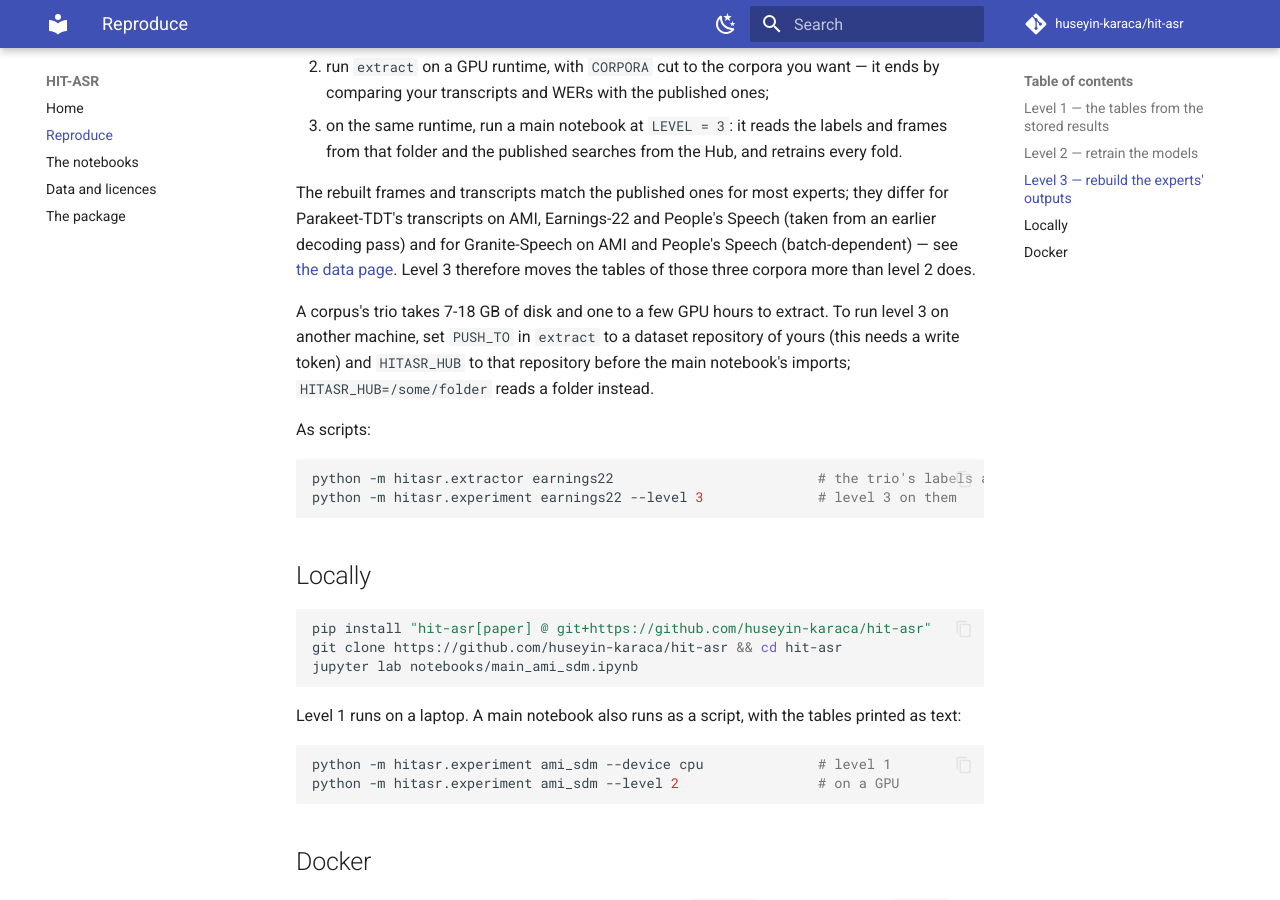
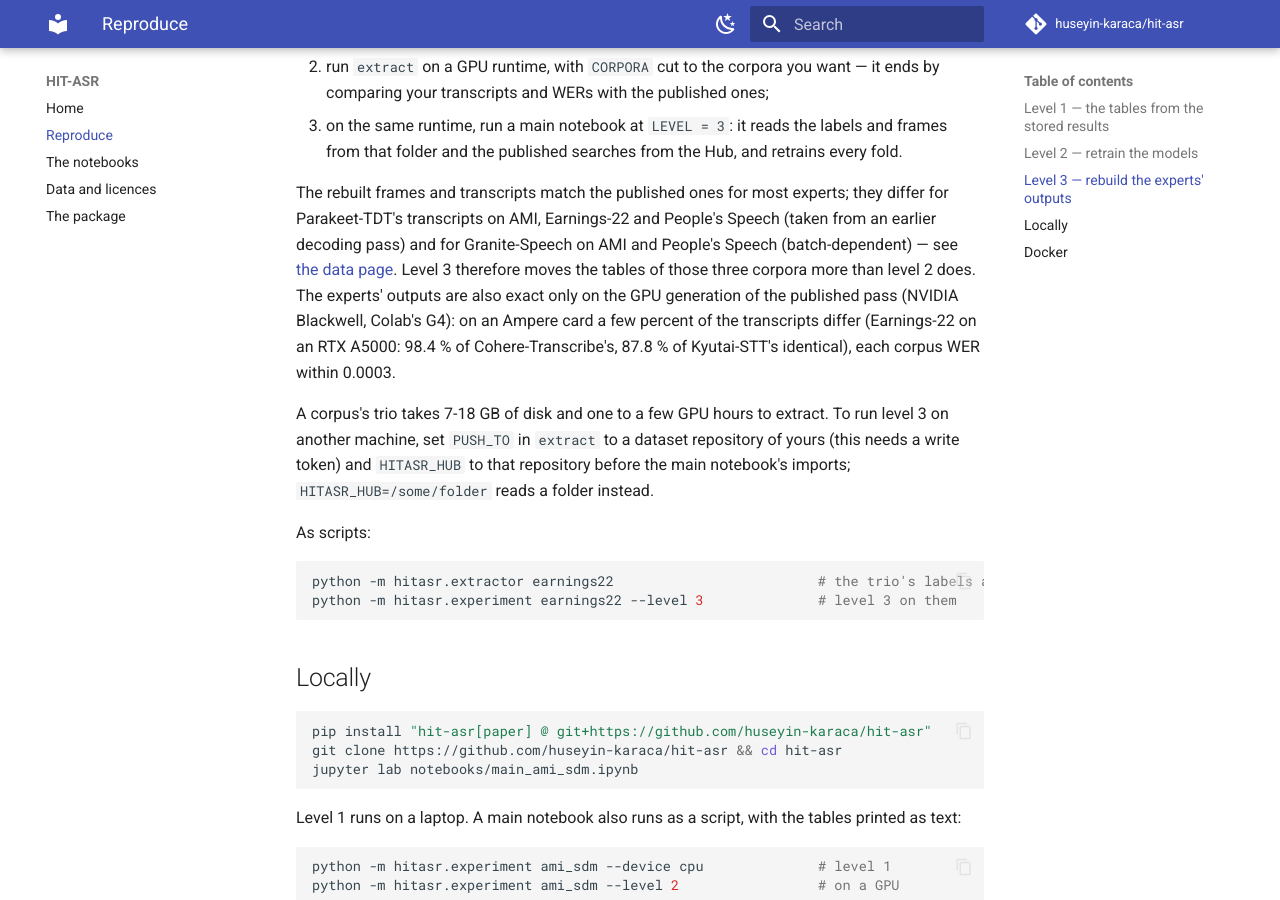
Before and after one commit to huseyin-karaca/hit-asr, an MkDocs documentation site: the page built from docs/reproduce.md, in a window 1280 px wide and 900 px high, scrolled down 1392 px. Built offline with MkDocs 1.6.1 and Material for MkDocs 9.7.7, drawn with Linux system fonts in a browser that asks for light colours; comment, search, counter and statistics services are not loaded.

Commit message:
Docs: the experts' outputs and the GPU generation

```diff
--- a/docs/reproduce.md
+++ b/docs/reproduce.md
@@ -46,7 +46,7 @@ stores their transcripts, word-error counters and frame-level encoder states in
 3. on the same runtime, run a main notebook at `LEVEL = 3`: it reads the labels and frames from that folder and the
    published searches from the Hub, and retrains every fold.
 
-The rebuilt frames and transcripts match the published ones for most experts; they differ for Parakeet-TDT's transcripts on AMI, Earnings-22 and People's Speech (taken from an earlier decoding pass) and for Granite-Speech on AMI and People's Speech (batch-dependent) — see [the data page](data.md#how-the-labels-were-made). Level 3 therefore moves the tables of those three corpora more than level 2 does.
+The rebuilt frames and transcripts match the published ones for most experts; they differ for Parakeet-TDT's transcripts on AMI, Earnings-22 and People's Speech (taken from an earlier decoding pass) and for Granite-Speech on AMI and People's Speech (batch-dependent) — see [the data page](data.md#how-the-labels-were-made). Level 3 therefore moves the tables of those three corpora more than level 2 does. The experts' outputs are also exact only on the GPU generation of the published pass (NVIDIA Blackwell, Colab's G4): on an Ampere card a few percent of the transcripts differ (Earnings-22 on an RTX A5000: 98.4 % of Cohere-Transcribe's, 87.8 % of Kyutai-STT's identical), each corpus WER within 0.0003.
 
 A corpus's trio takes 7-18 GB of disk and one to a few GPU hours to extract. To run level 3 on another machine, set
 `PUSH_TO` in `extract` to a dataset repository of yours (this needs a write token) and `HITASR_HUB` to that repository
```
